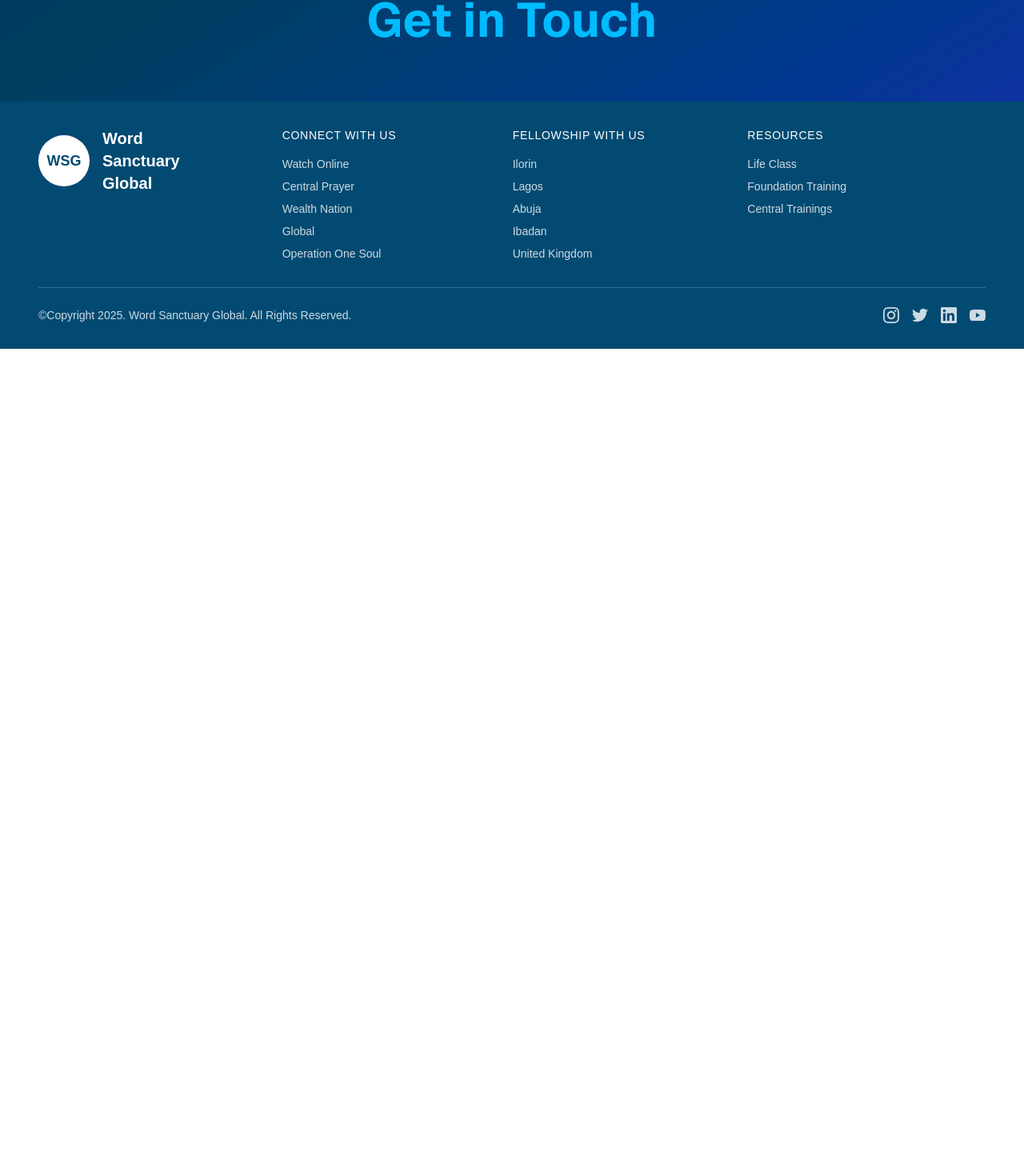
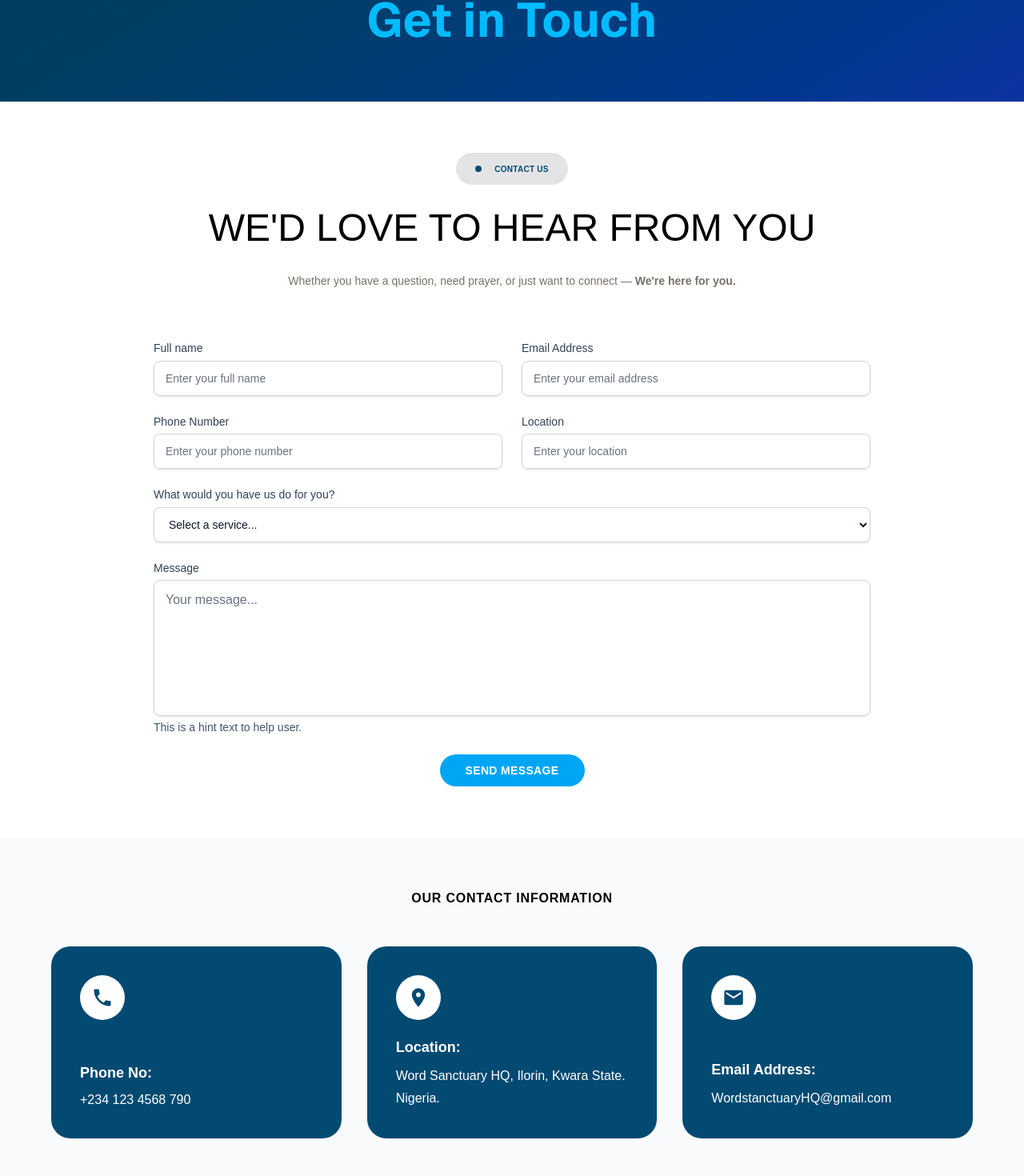
Before and after one commit to Word-Sanctuary/word-sanctuary-online-website, a Next.js app: page /contact in a window 1280 px wide. Shown: the part 673-2143 px from the top of the page at 80% size. Before the commit the page ends 1109 px from the top, so only its background shows below. Built offline with nearby package versions, Linux system fonts and the light colour scheme.

Commit message:
feat: Add Contact Form and Information Section with responsive design

```diff
--- a/src/app/contact/page.tsx
+++ b/src/app/contact/page.tsx
@@ -32,6 +32,161 @@ export default function Contact() {
         </div>
       </section>
 
+      {/* Contact Form Section */}
+      <section className="w-full bg-white py-16 px-4 sm:px-6 lg:px-8">
+        <div className="max-w-6xl mx-auto">
+          <div className="flex flex-col justify-start items-center gap-16">
+            {/* Header */}
+            <div className="flex flex-col justify-start items-center gap-6">
+              <div className="h-10 px-6 py-2.5 bg-zinc-200 rounded-full backdrop-blur-sm inline-flex justify-center items-center gap-4">
+                <div className="w-2 h-2 bg-sky-900 rounded-full" />
+                <div className="justify-center text-sky-900 text-[10px] font-bold tracking-wide">CONTACT US</div>
+              </div>
+              <div className="text-center justify-center text-black text-4xl md:text-5xl font-normal uppercase leading-tight">We'd Love to Hear From You</div>
+              <div className="text-center justify-center max-w-2xl">
+                <span className="text-stone-500 text-sm font-normal leading-tight">Whether you have a question, need prayer, or just want to connect — </span>
+                <span className="text-stone-500 text-sm font-bold leading-tight">We're here for you.</span>
+              </div>
+            </div>
+
+            {/* Contact Form */}
+            <div className="w-full max-w-4xl flex flex-col justify-start items-center gap-10">
+              <div className="w-full flex flex-col justify-start items-center gap-6">
+                {/* First Row - Name and Email */}
+                <div className="w-full grid grid-cols-1 md:grid-cols-2 gap-6">
+                  <div className="flex flex-col justify-start items-start gap-1.5">
+                    <label className="text-slate-700 text-sm font-medium leading-tight">Full name</label>
+                    <input
+                      type="text"
+                      placeholder="Enter your full name"
+                      className="w-full h-11 px-3.5 py-2.5 rounded-lg shadow-sm border border-gray-300 text-gray-900 text-sm placeholder-gray-500 focus:ring-2 focus:ring-sky-500 focus:border-sky-500 outline-none transition-colors"
+                    />
+                  </div>
+                  <div className="flex flex-col justify-start items-start gap-1.5">
+                    <label className="text-slate-700 text-sm font-medium leading-tight">Email Address</label>
+                    <input
+                      type="email"
+                      placeholder="Enter your email address"
+                      className="w-full h-11 px-3.5 py-2.5 rounded-lg shadow-sm border border-gray-300 text-gray-900 text-sm placeholder-gray-500 focus:ring-2 focus:ring-sky-500 focus:border-sky-500 outline-none transition-colors"
+                    />
+                  </div>
+                </div>
+
+                {/* Second Row - Phone and Location */}
+                <div className="w-full grid grid-cols-1 md:grid-cols-2 gap-6">
+                  <div className="flex flex-col justify-start items-start gap-1.5">
+                    <label className="text-slate-700 text-sm font-medium leading-tight">Phone Number</label>
+                    <input
+                      type="tel"
+                      placeholder="Enter your phone number"
+                      className="w-full h-11 px-3.5 py-2.5 rounded-lg shadow-sm border border-gray-300 text-gray-900 text-sm placeholder-gray-500 focus:ring-2 focus:ring-sky-500 focus:border-sky-500 outline-none transition-colors"
+                    />
+                  </div>
+                  <div className="flex flex-col justify-start items-start gap-1.5">
+                    <label className="text-slate-700 text-sm font-medium leading-tight">Location</label>
+                    <input
+                      type="text"
+                      placeholder="Enter your location"
+                      className="w-full h-11 px-3.5 py-2.5 rounded-lg shadow-sm border border-gray-300 text-gray-900 text-sm placeholder-gray-500 focus:ring-2 focus:ring-sky-500 focus:border-sky-500 outline-none transition-colors"
+                    />
+                  </div>
+                </div>
+
+                {/* Third Row - Service Type */}
+                <div className="w-full flex flex-col justify-start items-start gap-1.5">
+                  <label className="text-slate-700 text-sm font-medium leading-tight">What would you have us do for you?</label>
+                  <select className="w-full h-11 px-3.5 py-2.5 rounded-lg shadow-sm border border-gray-300 text-gray-900 text-sm focus:ring-2 focus:ring-sky-500 focus:border-sky-500 outline-none transition-colors bg-white">
+                    <option value="">Select a service...</option>
+                    <option value="prayer">Prayer</option>
+                    <option value="direction">Direction</option>
+                    <option value="counsel">Counsel</option>
+                    <option value="help">Help</option>
+                  </select>
+                </div>
+
+                {/* Message Field */}
+                <div className="w-full flex flex-col justify-start items-start gap-1.5">
+                  <label className="text-slate-700 text-sm font-medium leading-tight">Message</label>
+                  <textarea
+                    placeholder="Your message..."
+                    rows={6}
+                    className="w-full px-3.5 py-3 rounded-lg shadow-sm border border-gray-300 text-gray-900 text-base placeholder-gray-500 focus:ring-2 focus:ring-sky-500 focus:border-sky-500 outline-none transition-colors resize-none"
+                  ></textarea>
+                  <div className="text-slate-600 text-sm font-normal leading-tight">This is a hint text to help user.</div>
+                </div>
+
+                {/* Submit Button */}
+                <button className="px-8 py-2.5 bg-sky-500 hover:bg-sky-600 rounded-full text-white text-sm font-semibold tracking-wide transition-colors">
+                  SEND MESSAGE
+                </button>
+              </div>
+            </div>
+          </div>
+        </div>
+      </section>
+
+      {/* Contact Information Section */}
+      <section className="w-full bg-gray-50 py-16 px-4 sm:px-6 lg:px-8">
+        <div className="max-w-6xl mx-auto">
+          <div className="flex flex-col justify-start items-center gap-12">
+            <div className="text-black text-base font-bold uppercase tracking-wider">OUR CONTACT INFORMATION</div>
+
+            <div className="w-full grid grid-cols-1 lg:grid-cols-3 gap-8">
+              {/* Phone Card */}
+              <div className="relative bg-sky-900 rounded-3xl p-9 min-h-60 flex flex-col justify-between">
+                {/* Icon */}
+                <div className="w-14 h-14 bg-white rounded-full flex items-center justify-center">
+                  <svg className="w-7 h-7 text-sky-900" fill="currentColor" viewBox="0 0 24 24">
+                    <path d="M6.62 10.79c1.44 2.83 3.76 5.15 6.59 6.59l2.2-2.2c.27-.27.67-.36 1.02-.24 1.12.37 2.33.57 3.57.57.55 0 1 .45 1 1V20c0 .55-.45 1-1 1-9.39 0-17-7.61-17-17 0-.55.45-1 1-1h3.5c.55 0 1 .45 1 1 0 1.25.2 2.45.57 3.57.11.35.03.74-.25 1.02l-2.2 2.2z"/>
+                  </svg>
+                </div>
+
+                {/* Content */}
+                <div className="flex flex-col gap-2">
+                  <div className="text-white text-lg font-bold">Phone No:</div>
+                  <div className="text-white text-base font-normal">+234 123 4568 790</div>
+                </div>
+              </div>
+
+              {/* Location Card */}
+              <div className="relative bg-sky-900 rounded-3xl p-9 min-h-60 flex flex-col justify-between">
+                {/* Icon */}
+                <div className="w-14 h-14 bg-white rounded-full flex items-center justify-center">
+                  <svg className="w-7 h-7 text-sky-900" fill="currentColor" viewBox="0 0 24 24">
+                    <path d="M12 2C8.13 2 5 5.13 5 9c0 5.25 7 13 7 13s7-7.75 7-13c0-3.87-3.13-7-7-7zm0 9.5c-1.38 0-2.5-1.12-2.5-2.5s1.12-2.5 2.5-2.5 2.5 1.12 2.5 2.5-1.12 2.5-2.5 2.5z"/>
+                  </svg>
+                </div>
+
+                {/* Content */}
+                <div className="flex flex-col gap-2">
+                  <div className="text-white text-lg font-bold">Location:</div>
+                  <div className="text-white text-base font-normal leading-7">
+                    Word Sanctuary HQ, Ilorin, Kwara State.<br/>
+                    Nigeria.
+                  </div>
+                </div>
+              </div>
+
+              {/* Email Card */}
+              <div className="relative bg-sky-900 rounded-3xl p-9 min-h-60 flex flex-col justify-between">
+                {/* Icon */}
+                <div className="w-14 h-14 bg-white rounded-full flex items-center justify-center">
+                  <svg className="w-7 h-7 text-sky-900" fill="currentColor" viewBox="0 0 24 24">
+                    <path d="M20 4H4c-1.1 0-1.99.9-1.99 2L2 18c0 1.1.9 2 2 2h16c1.1 0 2-.9 2-2V6c0-1.1-.9-2-2-2zm0 4l-8 5-8-5V6l8 5 8-5v2z"/>
+                  </svg>
+                </div>
+
+                {/* Content */}
+                <div className="flex flex-col gap-2">
+                  <div className="text-white text-lg font-bold">Email Address:</div>
+                  <div className="text-white text-base font-normal leading-7">WordstanctuaryHQ@gmail.com</div>
+                </div>
+              </div>
+            </div>
+          </div>
+        </div>
+      </section>
+
     </div>
   );
 }
```
